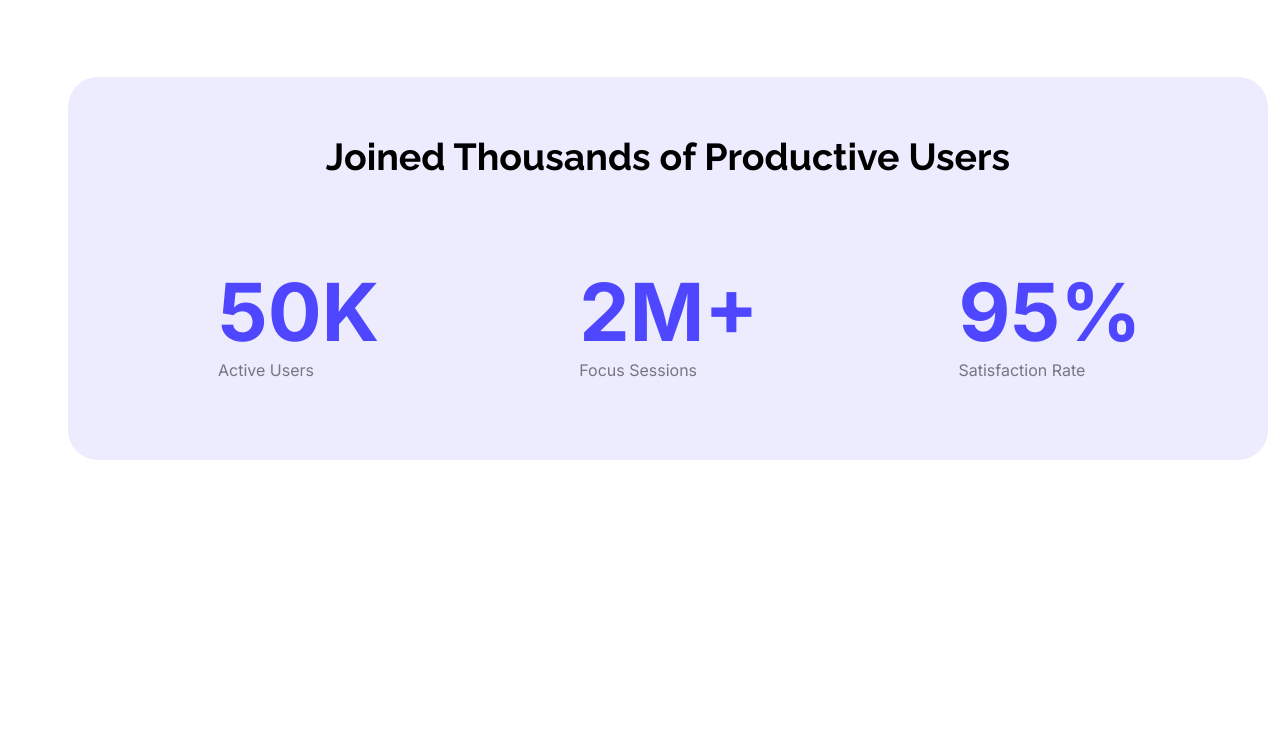
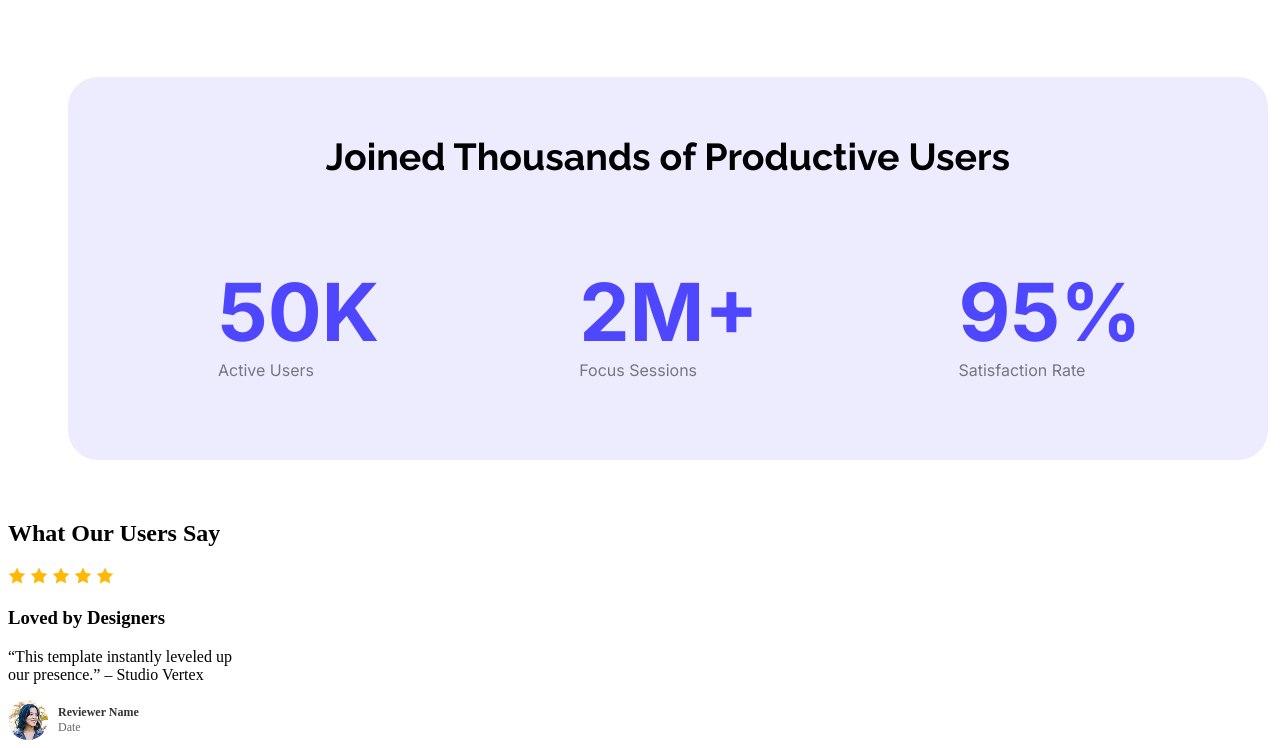
Before and after one commit to suborhan7/ph_ass, a plain HTML site: page a1.html in a window 1280 px wide. Shown: the part 1244-1992 px from the top of the page. Before the commit the page ends 1764 px from the top, so only its background shows below. Drawn offline with Linux system fonts and the light colour scheme; a web font is replaced by a local one.

Commit message:
first review

```diff
--- a/a1.html
+++ b/a1.html
@@ -87,6 +87,39 @@
         </div>
     </section>
     <!--joined thousands done-->
+    <section class="reviewsection">
+        <h1 class="reviewheader">What Our Users Say</h1>
+
+        <div class="review-container">
+
+            <!-- Review 1 -->
+            <div class="review-card">
+                <div class="stars">
+                    <img src="Assets/icon-star.png" alt="">
+                    <img src="Assets/icon-star.png" alt="">
+                    <img src="Assets/icon-star.png" alt="">
+                    <img src="Assets/icon-star.png" alt="">
+                    <img src="Assets/icon-star.png" alt="">
+                </div>
+                <h3 class="review-title">Loved by Designers</h3>
+                <p class="review-text">
+                    “This template instantly leveled up<br>
+                    our presence.” – Studio Vertex
+                </p>
+
+                <div class="profile">
+                    <img src="Assets/avatar.png" alt="Reviewer" class="avatar">
+                    <div class="profile-info">
+                        <div class="profile-name">Reviewer Name</div>
+                        <div class="date">Date</div>
+                    </div>
+                </div>
+            </div>
+
+
+
+
+    </section>
 
     <footer>
 
--- a/styles/a1.css
+++ b/styles/a1.css
@@ -161,3 +161,28 @@ background-size: cover;
     font-weight:400;
     color:#00000080;
 }
+
+/*joined thousands done*/
+/*review section star*/
+.profile {
+    display: flex;
+    align-items: center;
+     gap: 10px;              /* Space between image and text */
+    margin-top: 15px;
+}
+.avatar {
+    width: 40px;
+    height: 40px;
+    border-radius: 50%;
+    object-fit: cover;
+}
+.profile-info {
+    display: flex;
+    flex-direction: column; /* Stack name and date vertically */
+    font-size: 12px;
+    color: #666;
+}
+.profile-name {
+    font-weight: bold;
+    color: #333;
+}
```
Lines whose indentation alone changed are shown as unchanged.
